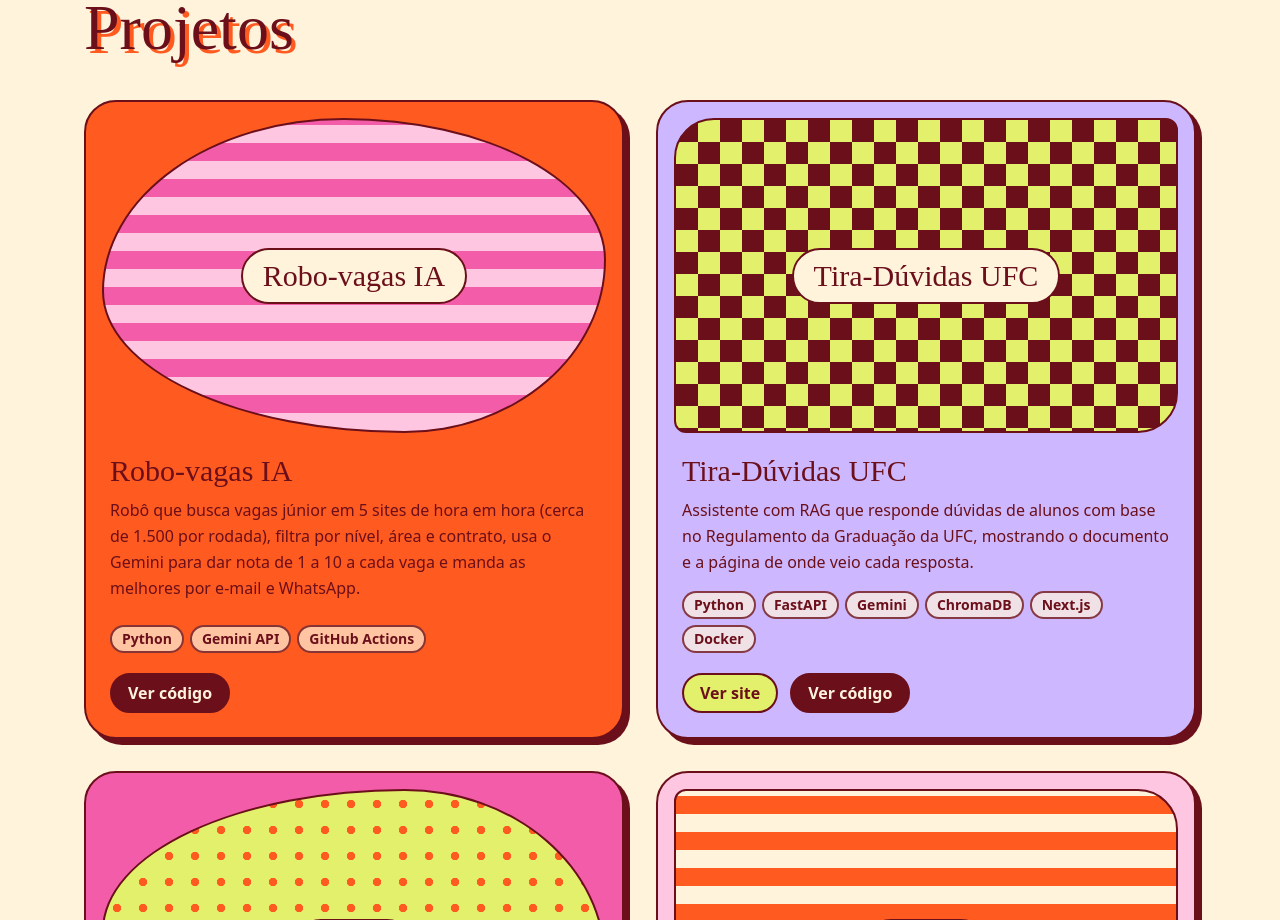
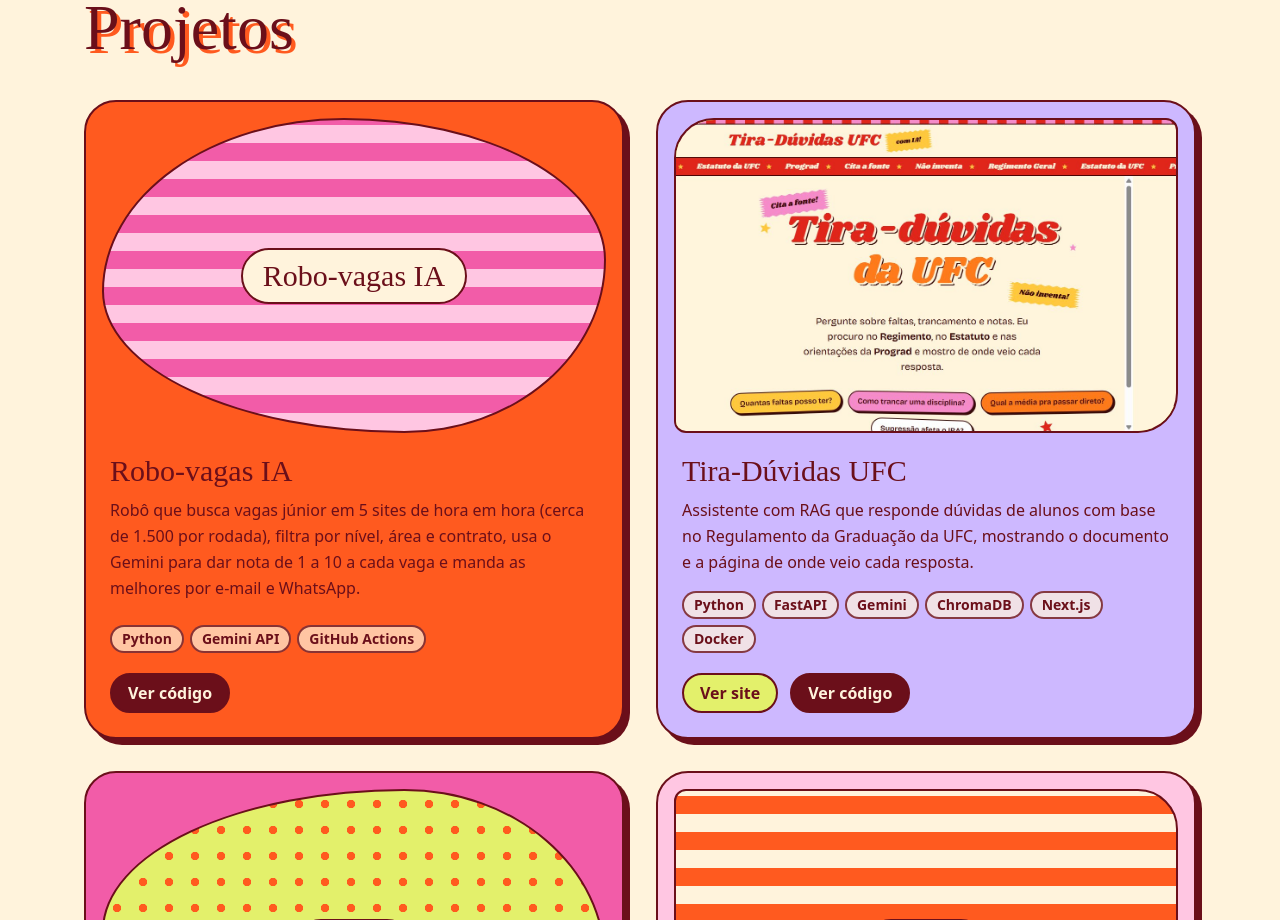
Before and after one commit to alanasena/portfolio, a Next.js app: page / in a window 1280 px wide. Shown: the part 1840-2760 px from the top of the page. Built offline with nearby package versions, Linux system fonts and the light colour scheme; a web font is replaced by a local one.

Commit message:
Add files via upload

```diff
--- a/src/data/conteudo.ts
+++ b/src/data/conteudo.ts
@@ -46,6 +46,7 @@ export const projetos: Projeto[] = [
       "Assistente com RAG que responde dúvidas de alunos com base no Regulamento da Graduação da UFC, mostrando o documento e a página de onde veio cada resposta.",
     tecnologias: ["Python", "FastAPI", "Gemini", "ChromaDB", "Next.js", "Docker"],
     site: "https://ufc-rag.vercel.app",
+    imagem: "/projetos/tira-duvidas.jpg",
     github: "https://github.com/alanasena/ufc-rag",
   },
   {
```
